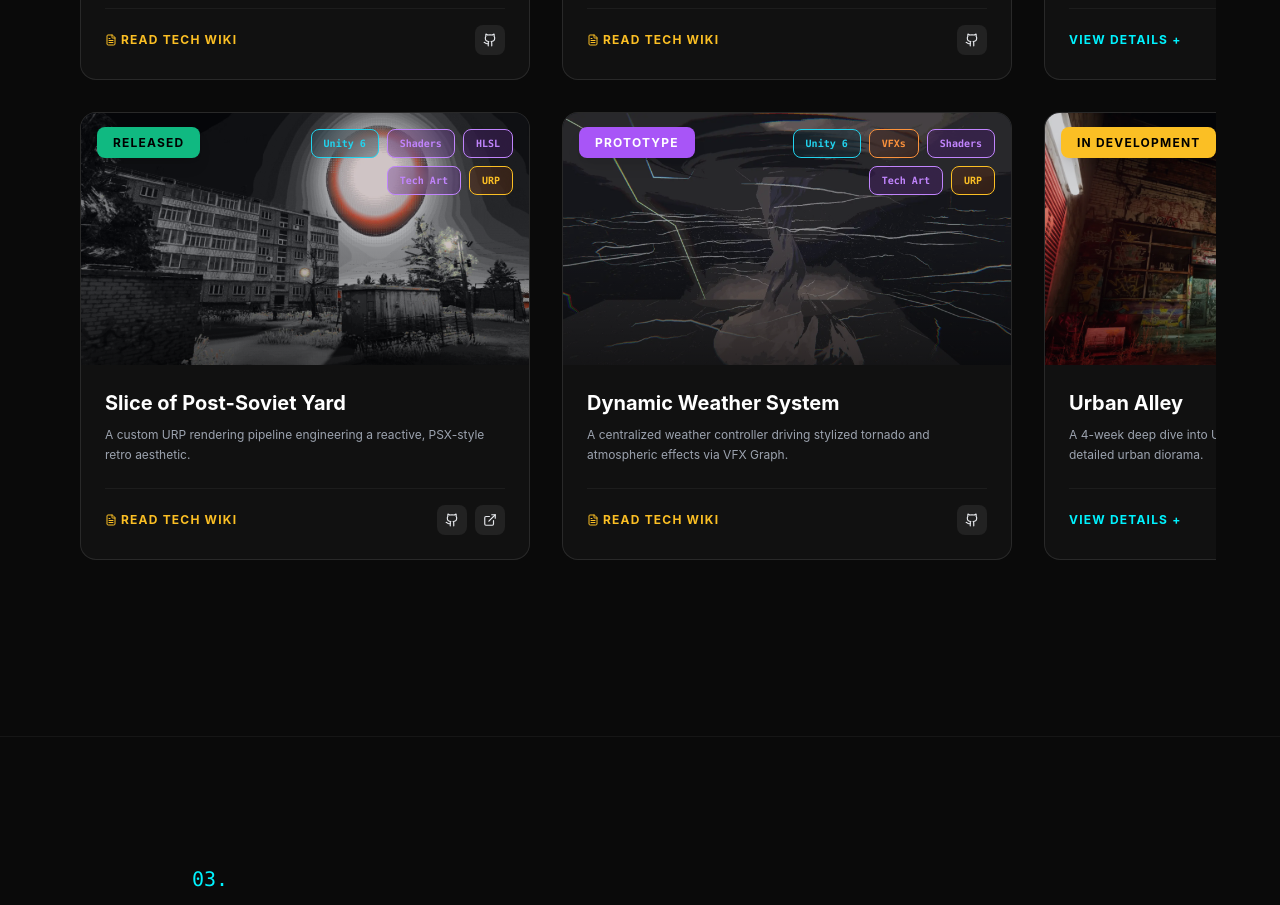
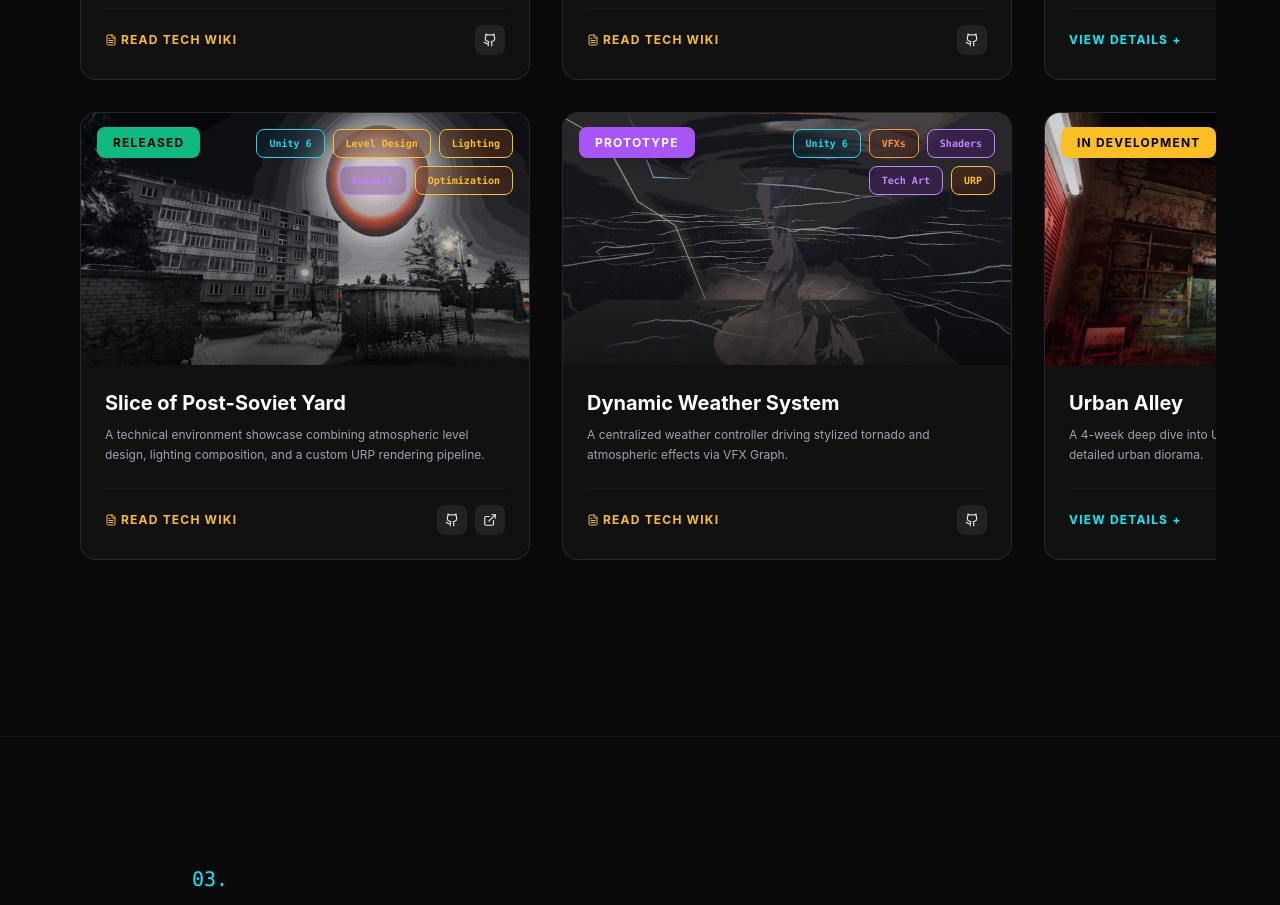
Before and after one commit to HangyBoi/gamedev-portfolio, a React (Vite) app: page / in a window 1280 px wide. Shown: the part 2360-3265 px from the top of the page. Built offline with nearby package versions, Linux system fonts and the light colour scheme.

Commit message:
Chore: Updated Post-Soviet descr

```diff
--- a/src/sections/Projects.jsx
+++ b/src/sections/Projects.jsx
@@ -80,41 +80,42 @@ const Projects = () => {
     },
 
     {
-      id: 2,
-      title: "Slice of Post-Soviet Yard",
-      category: "Shaders",
-      tags: ["Unity 6", "Shaders", "HLSL", "Tech Art", "URP"],
-      image: "/gamedev-portfolio/images/post-soviet/bloodmoon.webp",
-      description: "A custom URP rendering pipeline engineering a reactive, PSX-style retro aesthetic.",
-      longDescription: "A deep dive into the Universal Render Pipeline (URP) to bridge the gap between engine logic and visual art. This project implements a custom 'Digital Lens' stack, utilizing Fullscreen Renderer Features to achieve a pixel-perfect PSX aesthetic (Dithering, Quantization). It features a reactive environment where foliage blends with terrain via Render Textures and water interacts with depth buffers.",
-      details: {
-        role: "Technical Artist",
-        time: "3 Weeks",
-        tools: "Unity 6 (URP), HLSL, Shader Graph"
+      "id": 2,
+      "title": "Slice of Post-Soviet Yard",
+      "category": "Technical Environment Art",
+      "tags": ["Unity 6", "Level Design", "Lighting", "Shaders", "Optimization"],
+      "image": "/gamedev-portfolio/images/post-soviet/bloodmoon.webp",
+      "description": "A technical environment showcase combining atmospheric level design, lighting composition, and a custom URP rendering pipeline.",
+      "longDescription": "A deep dive into bridging the gap between engine logic and visual art. Beyond the custom 'Digital Lens' PSX rendering stack, this project focuses on environmental storytelling through light and composition. I utilized 'Iterative Detailing' to construct a nostalgic Post-Soviet yard, using lighting to create specific atmospheric pockets while strictly managing render costs via GPU Instancing and Orthographic culling.",
+      "details": {
+        "role": "Technical Level Designer",
+        "time": "3 Weeks",
+        "tools": "Unity 6 (URP), HLSL, Shader Graph"
       },
-      responsibilities: [
+      "responsibilities": [
+        "Designed the environment layout using 'Iterative Detailing,' layering architectural blockers and debris to guide player focus.",
+        "Implemented a strategic lighting pass (Directional/Spot/AO) to create depth and separate the foreground from the volumetric fog.",
         "Engineered a modular Post-Processing stack (Pixelation, Dithering) using custom URP Renderer Features.",
-        "Implemented reactive foliage shaders using Render Textures for seamless terrain blending and wind simulation.",
-        "Solved critical pipeline sorting issues between volumetric fog and transparency injection points.",
-        "Wrote custom HLSL lighting functions wrapped in Shader Graph nodes for stylized specular highlights."
+        "Optimized high-density foliage using GPU Instancing and an auxiliary Orthographic camera for cost-effective rendering.",
+        "Solved critical pipeline sorting issues between volumetric fog and transparency injection points."
       ],
-      gallery: [
-        { type: 'video', url: "/gamedev-portfolio/videos/post-soviet/car-in-river_compr.mp4" },
-        { type: 'image', url: "/gamedev-portfolio/images/post-soviet/river-car.webp", align: "bottom" },
-        { type: 'video', url: "/gamedev-portfolio/videos/post-soviet/day-night-yard_compr.mp4" },
-        { type: 'image', url: "/gamedev-portfolio/images/post-soviet/broken-fence.webp", align: "bottom" },
-        { type: 'video', url: "/gamedev-portfolio/videos/post-soviet/retro-stack-showcase_compr.mp4" },
-        { type: 'image', url: "/gamedev-portfolio/images/post-soviet/car.webp", align: "bottom" },
-        { type: 'video', url: "/gamedev-portfolio/videos/post-soviet/color-palette-showcase_compr.mp4" },
-        { type: 'image', url: "/gamedev-portfolio/images/post-soviet/bloodyard.webp", align: "center" },
-        { type: 'video', url: "/gamedev-portfolio/videos/post-soviet/orto-blackview_compr.mp4" },
+      "gallery": [
+        { "type": "video", "url": "/gamedev-portfolio/videos/post-soviet/car-in-river_compr.mp4" },
+        { "type": "image", "url": "/gamedev-portfolio/images/post-soviet/river-car.webp", "align": "bottom" },
+        { "type": "video", "url": "/gamedev-portfolio/videos/post-soviet/day-night-yard_compr.mp4" },
+        { "type": "image", "url": "/gamedev-portfolio/images/post-soviet/broken-fence.webp", "align": "bottom" },
+        { "type": "video", "url": "/gamedev-portfolio/videos/post-soviet/retro-stack-showcase_compr.mp4" },
+        { "type": "image", "url": "/gamedev-portfolio/images/post-soviet/car.webp", "align": "bottom" },
+        { "type": "video", "url": "/gamedev-portfolio/videos/post-soviet/color-palette-showcase_compr.mp4" },
+        { "type": "image", "url": "/gamedev-portfolio/images/post-soviet/bloodyard.webp", "align": "center" },
+        { "type": "video", "url": "/gamedev-portfolio/videos/post-soviet/orto-blackview_compr.mp4" },
       ],
-      links: {
-        source: "https://github.com/HangyBoi/Slice-of-Post-Soviet-Yard",
-        artstation: "https://www.artstation.com/artwork/eRZ9kP",
-        wiki: "https://github.com/HangyBoi/Slice-of-Post-Soviet-Yard/wiki"
+      "links": {
+        "source": "https://github.com/HangyBoi/Slice-of-Post-Soviet-Yard",
+        "artstation": "https://www.artstation.com/artwork/eRZ9kP",
+        "wiki": "https://github.com/HangyBoi/Slice-of-Post-Soviet-Yard/wiki"
       },
-      status: "Released"
+      "status": "Released"
     },
 
     {
```
